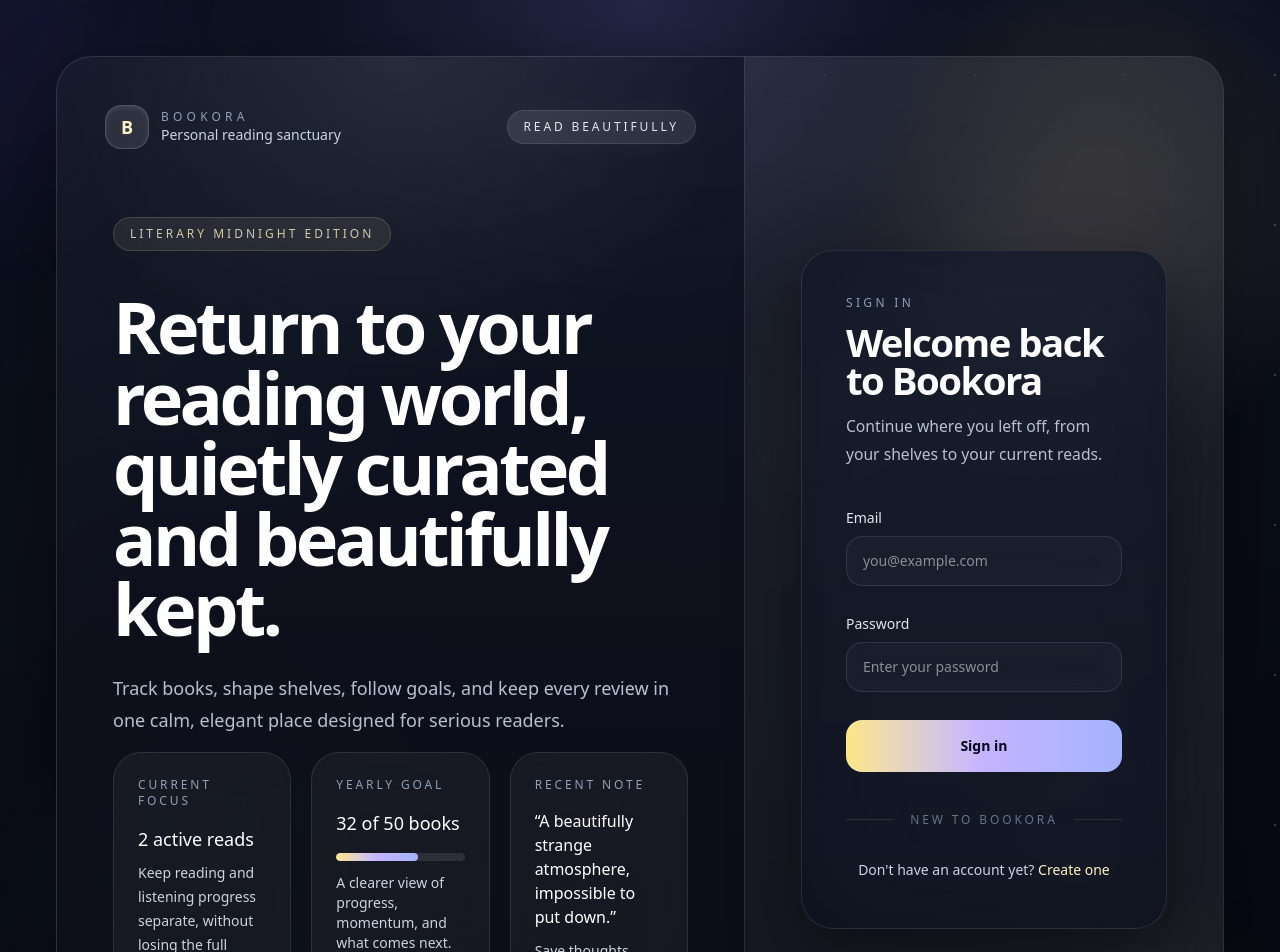
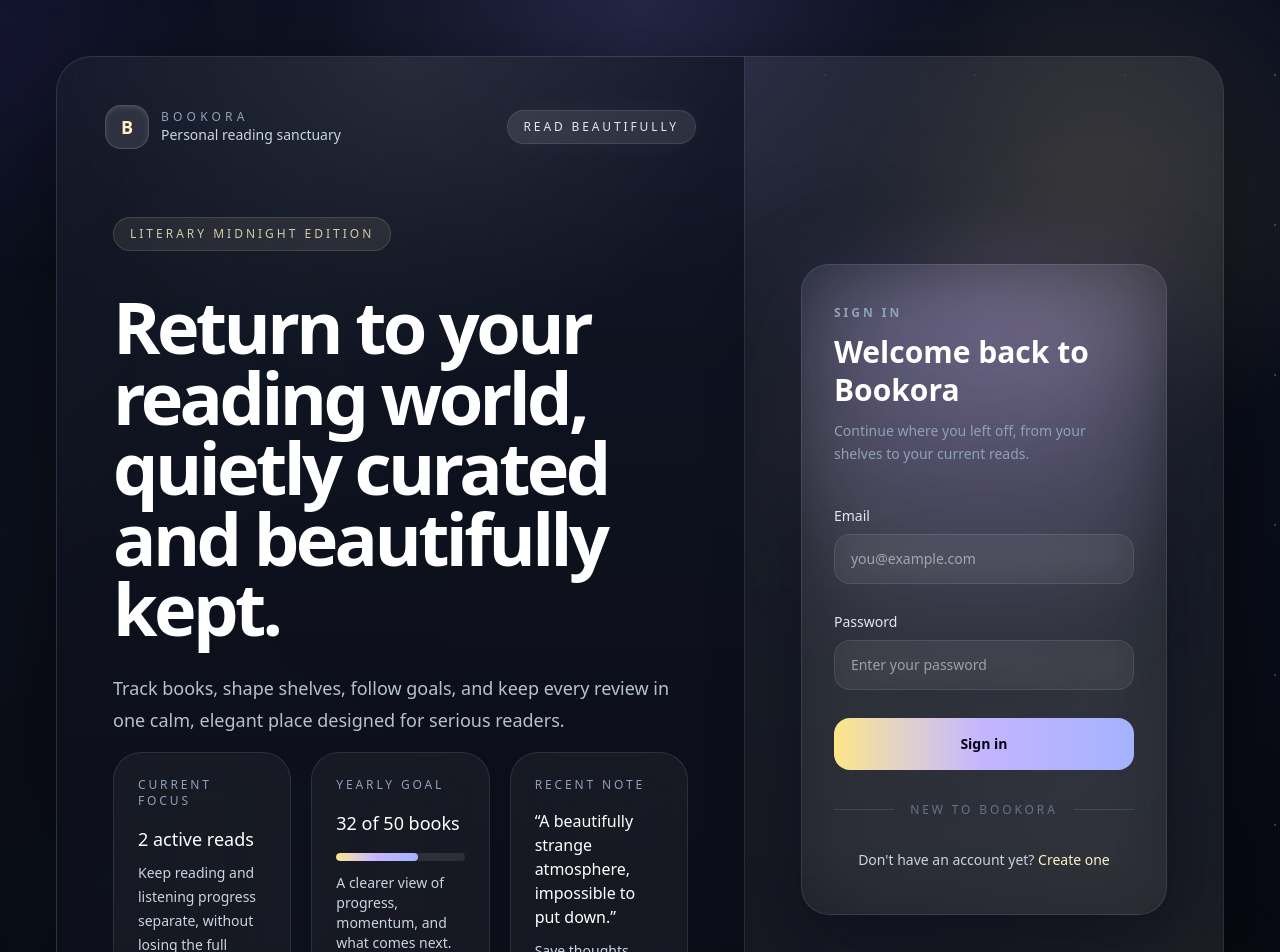
Before and after one commit to CatalinaNicoleta98/BOOKORA-frontend, a React (Vite) app: page /login in a window 1280 px wide. Shown: the top 952 px of the page. Built offline with nearby package versions, Linux system fonts and the light colour scheme; no server answers.

Commit message:
extract reusable AuthCard from LoginPage

```diff
--- /dev/null
+++ b/src/features/auth/components/AuthCard.tsx
@@ -0,0 +1,47 @@
+
+
+import type { ReactNode } from "react";
+
+interface AuthCardProps {
+    eyebrow?: string;
+    title: string;
+    description?: string;
+    children: ReactNode;
+    footer?: ReactNode;
+}
+
+const AuthCard = ({ eyebrow, title, description, children, footer }: AuthCardProps) => {
+    return (
+        <section className="relative w-full max-w-md">
+            <div className="absolute inset-0 -z-10 rounded-[32px] bg-[radial-gradient(circle_at_top,_rgba(187,163,255,0.22),_transparent_60%)] blur-2xl" />
+
+            <div className="relative rounded-[28px] border border-white/10 bg-white/[0.035] px-8 py-10 shadow-[0_30px_80px_rgba(10,14,25,0.6)] backdrop-blur-2xl">
+                {eyebrow ? (
+                    <p className="text-xs font-semibold uppercase tracking-[0.25em] text-slate-400">
+                        {eyebrow}
+                    </p>
+                ) : null}
+
+                <h1 className="mt-3 text-3xl font-semibold leading-tight text-white">
+                    {title}
+                </h1>
+
+                {description ? (
+                    <p className="mt-3 text-sm leading-relaxed text-slate-400">
+                        {description}
+                    </p>
+                ) : null}
+
+                {children}
+
+                {footer ? (
+                    <div className="mt-8 text-center text-sm text-slate-400">
+                        {footer}
+                    </div>
+                ) : null}
+            </div>
+        </section>
+    );
+};
+
+export default AuthCard;
--- a/src/features/auth/pages/LoginPage.tsx
+++ b/src/features/auth/pages/LoginPage.tsx
@@ -2,6 +2,7 @@ import { useState, type FormEvent } from "react";
 import { Link, useNavigate } from "react-router-dom";
 import { useAuth } from "../context/AuthContext";
 import LoginForm from "../components/LoginForm";
+import AuthCard from "../components/AuthCard";
 
 const LoginPage = () => {
     const navigate = useNavigate();
@@ -197,17 +198,30 @@ const LoginPage = () => {
                                 </p>
                             </div>
 
-                            <div className="rounded-[2rem] border border-white/10 bg-[linear-gradient(180deg,rgba(15,21,38,0.74)_0%,rgba(11,16,30,0.7)_100%)] p-7 shadow-[0_24px_70px_rgba(0,0,0,0.4)] backdrop-blur-2xl transition duration-300 hover:border-white/15 sm:p-9 xl:p-11">
-                                <div className="space-y-3">
-                                    <p className="text-xs uppercase tracking-[0.28em] text-slate-400">Sign in</p>
-                                    <h2 className="text-[2.1rem] font-semibold leading-[1] tracking-[-0.04em] text-white sm:text-[2.4rem]">
-                                        Welcome back to Bookora
-                                    </h2>
-                                    <p className="max-w-md text-[0.98rem] leading-7 text-slate-300/90">
-                                        Continue where you left off, from your shelves to your current reads.
-                                    </p>
-                                </div>
+                            <AuthCard
+                                eyebrow="Sign in"
+                                title="Welcome back to Bookora"
+                                description="Continue where you left off, from your shelves to your current reads."
+                                footer={(
+                                    <>
+                                        <div className="flex items-center gap-4">
+                                            <div className="h-px flex-1 bg-white/10" />
+                                            <span className="text-xs uppercase tracking-[0.24em] text-slate-500">New to Bookora</span>
+                                            <div className="h-px flex-1 bg-white/10" />
+                                        </div>
 
+                                        <div className="mt-7 text-center text-sm leading-7 text-slate-300">
+                                            Don&apos;t have an account yet?{" "}
+                                            <Link
+                                                to="/register"
+                                                className="font-medium text-amber-100 transition hover:text-white"
+                                            >
+                                                Create one
+                                            </Link>
+                                        </div>
+                                    </>
+                                )}
+                            >
                                 <LoginForm
                                     email={email}
                                     password={password}
@@ -217,23 +231,7 @@ const LoginPage = () => {
                                     onPasswordChange={setPassword}
                                     onSubmit={handleSubmit}
                                 />
-
-                                <div className="mt-10 flex items-center gap-4">
-                                    <div className="h-px flex-1 bg-white/10" />
-                                    <span className="text-xs uppercase tracking-[0.24em] text-slate-500">New to Bookora</span>
-                                    <div className="h-px flex-1 bg-white/10" />
-                                </div>
-
-                                <div className="mt-7 text-center text-sm leading-7 text-slate-300">
-                                    Don&apos;t have an account yet?{" "}
-                                    <Link
-                                        to="/register"
-                                        className="font-medium text-amber-100 transition hover:text-white"
-                                    >
-                                        Create one
-                                    </Link>
-                                </div>
-                            </div>
+                            </AuthCard>
                         </div>
                     </section>
                 </div>
```
